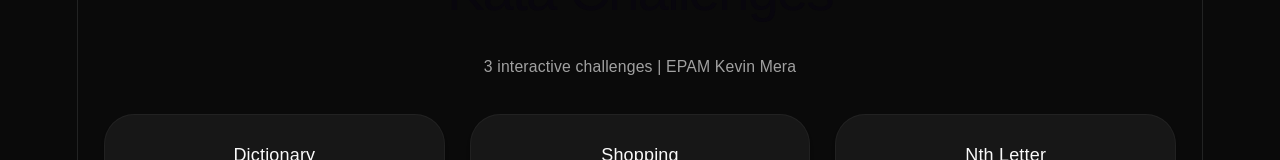
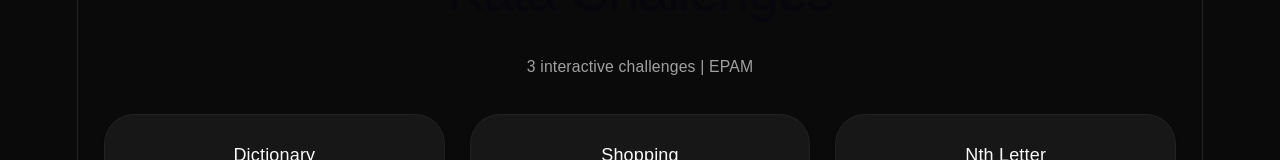
Before and after one commit to CH1GU1/epam-katas-challenge, a React (Vite) app in the folder katas-web-app/: page / in a window 1280 px wide. Shown: the part 120-280 px from the top of the page. Built offline with nearby package versions, Linux system fonts and the light colour scheme; no server answers.

Commit message:
chore: removed author name

```diff
--- a/katas-web-app/src/App.tsx
+++ b/katas-web-app/src/App.tsx
@@ -9,7 +9,7 @@ export const App = () => {
         <header className="text-center">
           <h1 className="text-3xl font-semibold">Kata Challenges</h1>
           <p className="text-sm text-muted-foreground">
-            3 interactive challenges | EPAM Kevin Mera
+            3 interactive challenges | EPAM
           </p>
         </header>
         <div className="grid grid-cols-1 gap-6 md:grid-cols-3">
```
